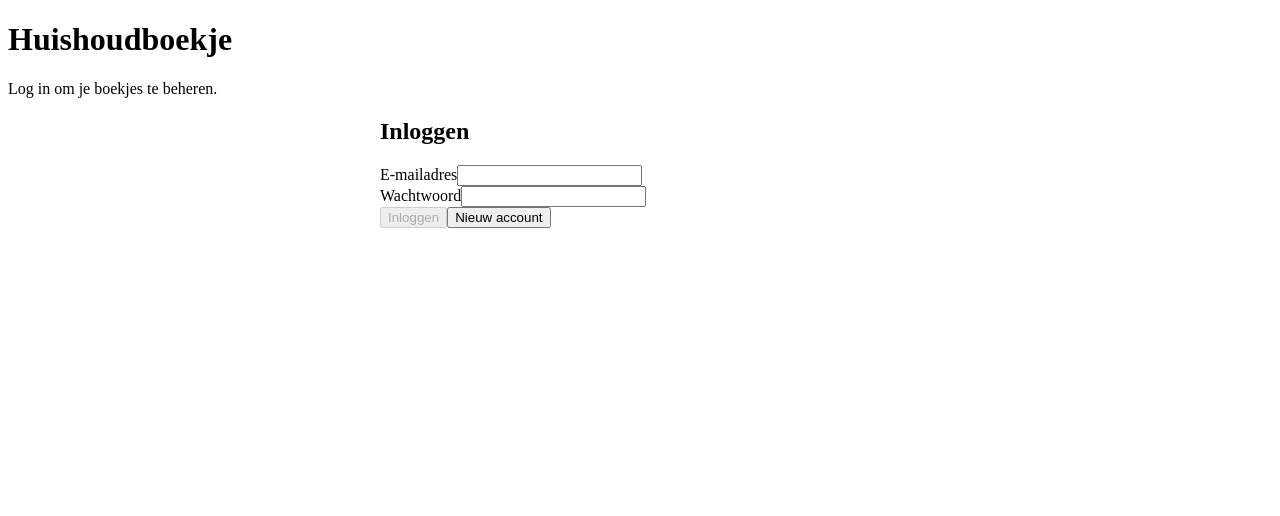
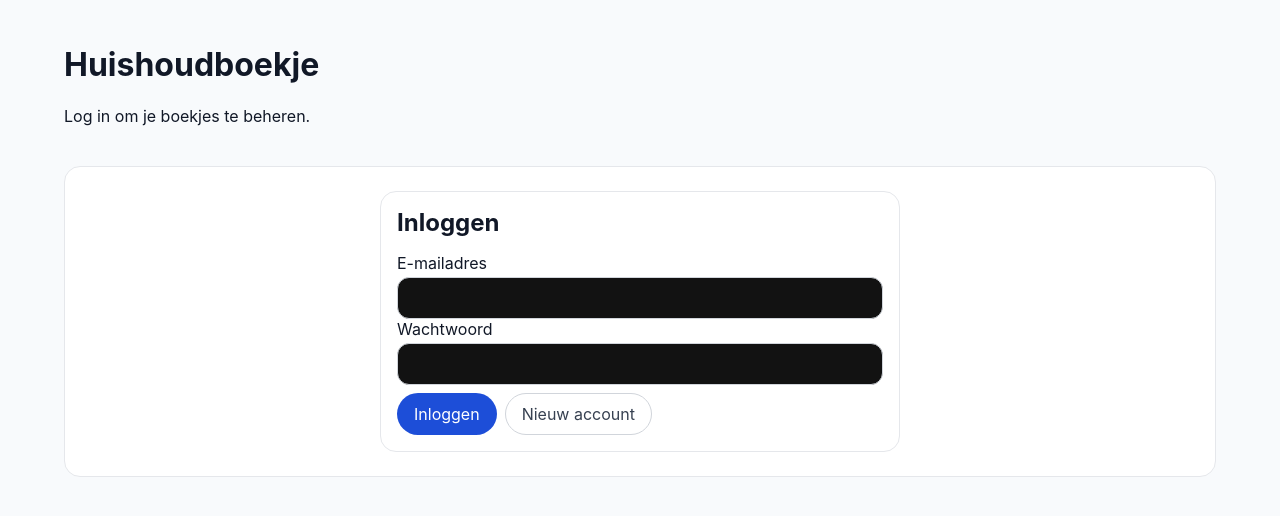
Before and after one commit to SSmits2404/jeroen-en-sander-adweb, a React (Vite) app: page / in a window 1280 px wide. Shown: the top 516 px of the page. Built offline with nearby package versions, Linux system fonts and the light colour scheme; no server answers.

Commit message:
styling fix

```diff
--- a/src/styles.css
+++ b/src/styles.css
@@ -1,8 +1,203 @@
-/* ─────────────────────────────────────────────
-   Toevoegen aan het einde van styles.css
-   ───────────────────────────────────────────── */
+:root {
+  font-family: Inter, system-ui, sans-serif;
+  color-scheme: dark;
+  color: #111827;
+  background: #f8fafc;
+}
 
-/* ── Boekje-kaart header ── */
+* {
+  box-sizing: border-box;
+}
+
+html, body, #root {
+  margin: 0;
+  min-height: 100%;
+}
+
+body {
+  background: #f8fafc;
+}
+
+button, input, select, textarea {
+  font: inherit;
+}
+
+button {
+  cursor: pointer;
+}
+
+.app-shell {
+  max-width: 1200px;
+  margin: 0 auto;
+  padding: 24px;
+}
+
+.app-header {
+  display: flex;
+  align-items: center;
+  justify-content: space-between;
+  gap: 12px;
+  margin-bottom: 24px;
+}
+
+.nav-list {
+  display: flex;
+  gap: 8px;
+  flex-wrap: wrap;
+}
+
+.nav-button {
+  border: 1px solid #d1d5db;
+  border-radius: 999px;
+  background: white;
+  color: #111827;
+  padding: 8px 16px;
+}
+
+.nav-button.active {
+  background: #1d4ed8;
+  color: white;
+  border-color: #1d4ed8;
+}
+
+.page-section {
+  border: 1px solid #e5e7eb;
+  border-radius: 16px;
+  background: white;
+  padding: 24px;
+}
+
+.section-title {
+  margin-top: 0;
+  margin-bottom: 16px;
+}
+
+.grid {
+  display: grid;
+  gap: 16px;
+}
+
+.grid-2 {
+  grid-template-columns: repeat(2, minmax(0, 1fr));
+}
+
+.card {
+  border: 1px solid #e5e7eb;
+  border-radius: 16px;
+  padding: 16px;
+}
+
+.list-card {
+  list-style: none;
+  margin: 0;
+  padding: 0;
+}
+
+.list-card li {
+  padding: 12px;
+  border-bottom: 1px solid #e5e7eb;
+}
+
+.list-card li:last-child {
+  border-bottom: none;
+}
+
+.form-row {
+  display: grid;
+  gap: 12px;
+  margin-bottom: 12px;
+}
+
+.input-group {
+  display: grid;
+  gap: 4px;
+}
+
+input, select {
+  border: 1px solid #d1d5db;
+  border-radius: 12px;
+  padding: 10px 12px;
+}
+
+.primary-button {
+  background: #1d4ed8;
+  color: white;
+  border: 1px solid transparent;
+  border-radius: 999px;
+  padding: 10px 16px;
+}
+
+.secondary-button {
+  background: transparent;
+  border: 1px solid #d1d5db;
+  border-radius: 999px;
+  padding: 10px 16px;
+}
+
+.alert {
+  color: #b91c1c;
+  font-size: 0.95rem;
+}
+
+/* ── Knop varianten ── */
+.secondary-button {
+  color: #374151;
+}
+
+.secondary-button:hover {
+  background: #f3f4f6;
+}
+
+.primary-button.small,
+.secondary-button.small {
+  padding: 4px 12px;
+  font-size: 0.8rem;
+}
+
+.secondary-button.danger {
+  color: #b91c1c;
+  border-color: #fca5a5;
+}
+
+.secondary-button.danger:hover {
+  background: #fee2e2;
+}
+
+/* ── Grid 3 kolommen ── */
+.grid-3 {
+  display: grid;
+  grid-template-columns: repeat(3, 1fr);
+  gap: 12px;
+  margin-bottom: 16px;
+}
+
+/* ── Statistiek kaarten ── */
+.stat-card { text-align: center; }
+.stat-card.income { border-left: 4px solid #22c55e; }
+.stat-card.expense { border-left: 4px solid #ef4444; }
+.stat-label { font-size: 0.85rem; color: #6b7280; margin: 0; }
+.stat-value { font-size: 1.6rem; font-weight: 700; margin: 4px 0 0; }
+
+/* ── Transactie rijen ── */
+.transaction-item { display: flex; justify-content: space-between; align-items: flex-start; gap: 12px; }
+.transaction-item.expense { border-left: 3px solid #ef4444; padding-left: 8px; }
+.transaction-item.income { border-left: 3px solid #22c55e; padding-left: 8px; }
+.amount-col { display: flex; flex-direction: column; align-items: flex-end; gap: 4px; }
+.amount { font-weight: 700; white-space: nowrap; }
+.amount.expense { color: #b91c1c; }
+.amount.income { color: #15803d; }
+
+/* ── Badges ── */
+.badge { display: inline-block; font-size: 0.75rem; padding: 2px 8px; border-radius: 999px; margin-left: 6px; background: #e5e7eb; color: #374151; }
+.badge-danger { background: #fee2e2; color: #b91c1c; }
+.badge-warn { background: #fef3c7; color: #92400e; }
+
+/* ── Overige ── */
+.cat-header { display: flex; align-items: center; }
+.button-row { display: flex; gap: 8px; margin-top: 8px; flex-wrap: wrap; }
+.empty-text { color: #9ca3af; font-style: italic; }
+.error-text { color: #b91c1c; background: #fee2e2; padding: 8px 12px; border-radius: 6px; }
+.active-book { background: #eff6ff; border: 1.5px solid #3b82f6 !important; }
 .book-header {
   display: flex;
   align-items: flex-start;
```
